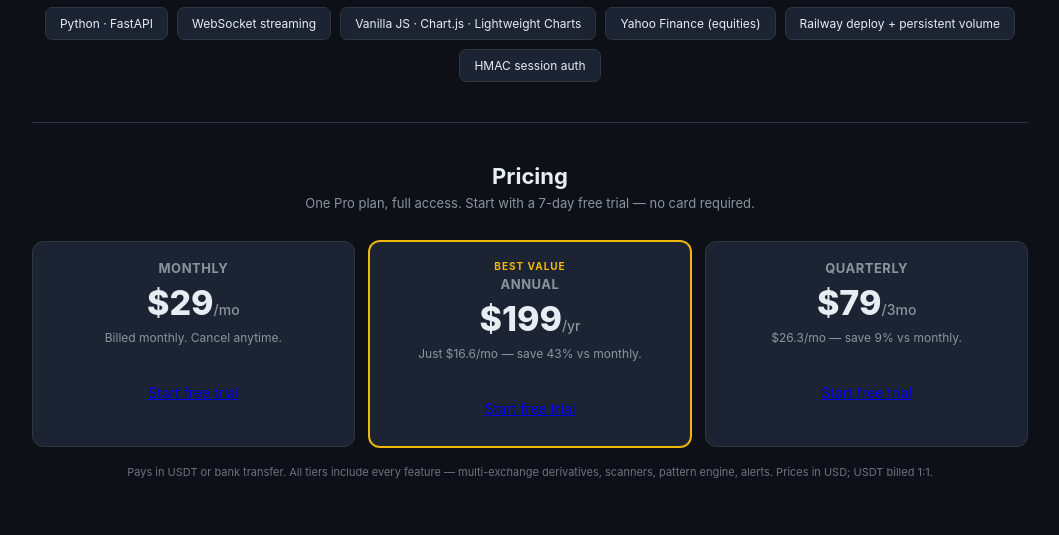
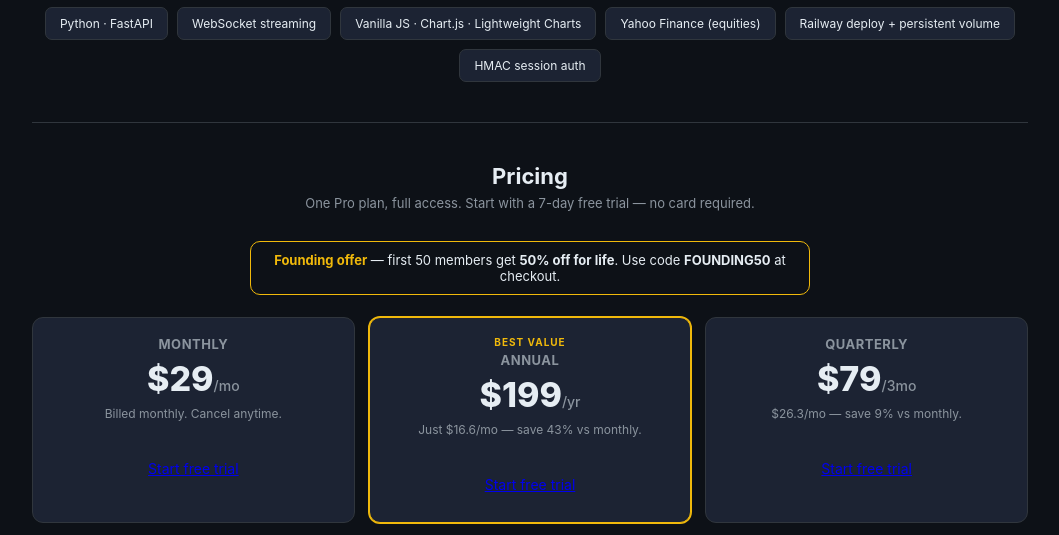
Before and after one commit to YHL-1991/bybit-dashboard, a FastAPI app: page / in a window 1280 px wide. Shown: the part 1065-1600 px from the top of the page, without its empty margins (110-1169 px from the left). Run offline with FastAPI, Linux system fonts and the light colour scheme.

Commit message:
feat: 창립 멤버 반값 쿠폰 (FOUNDING50, 선착순 50명 평생 50%)
- billing.py: COUPONS 설정(FOUNDING50, pct/limit 환경변수 조정), orders에 coupon 컬럼 마이그레이션
  validate_coupon(선착순 한도 enforce, 기존 창립멤버는 제외 카운트로 평생 재적용 허용)
  _apply_coupon(USDT 소수1자리/KRW 100원 단위), create_order에 쿠폰 반영
  founding_remaining() 남은 슬롯
- app.py: /billing/order에 coupon 전달, /billing/coupon 유효성 미리보기 엔드포인트
  /pricing에 founding_remaining/coupons 전달
- pricing.html: 쿠폰 입력칸 + 적용 버튼, 할인가 실시간 표시(원가 취소선), 창립 슬롯 배너
- landing.html: Pricing 섹션에 'first 50, 50% off for life, FOUNDING50' 배너

검증(Python): 할인계산/한도 enforce/창립멤버 평생재적용 모두 정상

Co-Authored-By: Claude Opus 4.8 (1M context) <noreply@anthropic.com>

```diff
--- a/app.py
+++ b/app.py
@@ -321,7 +321,19 @@ async def pricing_page(request: Request):
         "request": request, "billing_on": BILLING_ON, "user": user,
         "status": billing.status_label(user) if user else "",
         "plans": billing.PLANS, "methods": billing.PAYMENT_METHODS, "trial_days": billing.TRIAL_DAYS,
+        "founding_remaining": billing.founding_remaining(), "coupons": billing.COUPONS,
         "pay": _payment_info() if user else {}})
+
+
+@app.get("/billing/coupon")
+async def billing_coupon(request: Request, code: str = ""):
+    """쿠폰 유효성 + 남은 창립 슬롯 확인 (주문 전 미리보기)."""
+    user = _session_user(request) if BILLING_ON else None
+    cpn, err = billing.validate_coupon(code, user["id"] if user else None)
+    if err:
+        return JSONResponse({"ok": False, "message": err, "remaining": billing.founding_remaining()}, status_code=400)
+    return JSONResponse({"ok": True, "pct": cpn["pct"], "label": cpn["label"],
+                         "remaining": billing.founding_remaining()})
 
 
 @app.get("/account", response_class=HTMLResponse)
@@ -344,11 +356,13 @@ async def billing_order(request: Request):
         body = await request.json()
     except Exception:
         body = {}
-    order, err = billing.create_order(user["id"], body.get("plan", ""), body.get("method", ""), body.get("payer_ref", ""))
+    order, err = billing.create_order(user["id"], body.get("plan", ""), body.get("method", ""),
+                                      body.get("payer_ref", ""), body.get("coupon", ""))
     if err:
         return JSONResponse({"ok": False, "message": err}, status_code=400)
+    _cpn = f" [{order['coupon']}]" if order.get("coupon") else ""
     await _notify_telegram(
-        f"💳 Velox 결제 요청 {order['id']}\n{user['email']}\n"
+        f"💳 Velox 결제 요청 {order['id']}{_cpn}\n{user['email']}\n"
         f"{billing.PLANS[order['plan']]['name']} / {billing.PAYMENT_METHODS[order['method']]['name']} "
         f"{order['amount']:g} {order['currency']}\n참조: {order['payer_ref']}")
     return JSONResponse({"ok": True, "order": order})
--- a/billing.py
+++ b/billing.py
@@ -28,6 +28,15 @@ PLANS = {
     "pro_12m": {"name": "Pro — Annual", "days": 365, "krw": 269000, "usdt": 199},
 }
 TRIAL_DAYS = int(os.environ.get("TRIAL_DAYS", "7"))
+
+# 쿠폰: 창립 멤버 반값 (선착순 한도). 한도/할인율은 환경변수로 조정 가능.
+COUPONS = {
+    "FOUNDING50": {
+        "pct": int(os.environ.get("FOUNDING_PCT", "50")),
+        "limit": int(os.environ.get("FOUNDING_LIMIT", "50")),
+        "label": "Founding Member",
+    },
+}
 
 PAYMENT_METHODS = {
     "bank": {"name": "무통장입금", "currency": "KRW", "ref_label": "입금자명"},
@@ -80,6 +89,11 @@ def init_db():
         );
         CREATE INDEX IF NOT EXISTS idx_orders_user ON orders(user_id);
         """)
+        # 마이그레이션: 쿠폰 컬럼 (기존 DB에도 안전하게 추가)
+        try:
+            c.execute("ALTER TABLE orders ADD COLUMN coupon TEXT NOT NULL DEFAULT ''")
+        except Exception:
+            pass  # 이미 존재
 
 
 # ─── 비밀번호 ───
@@ -179,7 +193,50 @@ def extend_user(uid: int, days: int):
 
 
 # ─── 주문 ───
-def create_order(uid: int, plan: str, method: str, payer_ref: str):
+def coupon_slots_used(code: str, exclude_uid: Optional[int] = None) -> int:
+    """해당 쿠폰을 점유한 구별 사용자 수 (pending + paid 주문 기준, 취소 제외)."""
+    with _conn() as c:
+        rows = c.execute(
+            "SELECT DISTINCT user_id FROM orders WHERE coupon=? AND status IN ('pending','paid')",
+            (code,)).fetchall()
+    uids = {r[0] for r in rows}
+    if exclude_uid is not None:
+        uids.discard(exclude_uid)
+    return len(uids)
+
+
+def founding_remaining() -> int:
+    c = COUPONS.get("FOUNDING50")
+    if not c:
+        return 0
+    return max(0, c["limit"] - coupon_slots_used("FOUNDING50"))
+
+
+def validate_coupon(code: str, uid: Optional[int] = None):
+    """성공 시 (coupon_dict_with_code, None), 실패 시 (None, 메시지)."""
+    code = (code or "").strip().upper()
+    if not code:
+        return None, "쿠폰 코드가 비어 있습니다."
+    c = COUPONS.get(code)
+    if not c:
+        return None, "유효하지 않은 쿠폰 코드입니다."
+    used = coupon_slots_used(code, exclude_uid=uid)  # 본인 기존 점유는 제외
+    if used >= c["limit"]:
+        return None, "창립 멤버 선착순이 마감되었습니다."
+    return {**c, "code": code}, None
+
+
+def _apply_coupon(amount, coupon):
+    if not coupon:
+        return amount
+    disc = amount * (100 - coupon["pct"]) / 100.0
+    # USDT는 소수 1자리, KRW는 100원 단위로 정리
+    if amount >= 1000:
+        return int(round(disc / 100.0) * 100)
+    return round(disc, 1)
+
+
+def create_order(uid: int, plan: str, method: str, payer_ref: str, coupon_code: str = ""):
     """성공 시 (order, None), 실패 시 (None, 메시지)"""
     p = PLANS.get(plan)
     m = PAYMENT_METHODS.get(method)
@@ -188,14 +245,21 @@ def create_order(uid: int, plan: str, method: str, payer_ref: str):
     payer_ref = (payer_ref or "").strip()[:200]
     if not payer_ref:
         return None, f"{m['name']}에는 {m['ref_label']}이(가) 필요합니다."
-    amount = p["krw"] if m["currency"] == "KRW" else p["usdt"]
+    coupon = None
+    code = (coupon_code or "").strip().upper()
+    if code:
+        coupon, err = validate_coupon(code, uid)
+        if err:
+            return None, err
+    base = p["krw"] if m["currency"] == "KRW" else p["usdt"]
+    amount = _apply_coupon(base, coupon)
     oid = "VX" + time.strftime("%y%m%d") + secrets.token_hex(3).upper()
     with _conn() as c:
         # 같은 사용자의 대기 주문은 하나만 유지 (중복 신청 방지)
         c.execute("UPDATE orders SET status='cancelled' WHERE user_id=? AND status='pending'", (uid,))
         c.execute(
-            "INSERT INTO orders(id,user_id,plan,method,amount,currency,payer_ref,created) VALUES(?,?,?,?,?,?,?,?)",
-            (oid, uid, plan, method, amount, m["currency"], payer_ref, int(time.time())))
+            "INSERT INTO orders(id,user_id,plan,method,amount,currency,payer_ref,created,coupon) VALUES(?,?,?,?,?,?,?,?,?)",
+            (oid, uid, plan, method, amount, m["currency"], payer_ref, int(time.time()), code if coupon else ""))
     return get_order(oid), None
 
 
--- a/templates/landing.html
+++ b/templates/landing.html
@@ -96,6 +96,9 @@
         <div class="section" id="pricing">
             <h2>Pricing</h2>
             <div class="lead">One Pro plan, full access. Start with a 7-day free trial — no card required.</div>
+            <div style="max-width:560px;margin:0 auto 22px;text-align:center;border:1px solid var(--yellow);border-radius:10px;padding:10px 14px;font-size:13px;color:var(--text-primary);">
+                <b style="color:var(--yellow);">Founding offer</b> — first 50 members get <b>50% off for life</b>. Use code <b>FOUNDING50</b> at checkout.
+            </div>
             <div class="grid">
                 <div class="feat" style="text-align:center;">
                     <h3 style="font-size:13px;color:var(--text-secondary);letter-spacing:.5px;">MONTHLY</h3>
```
Also changed, not shown: templates/pricing.html (+41 -3 lines).
